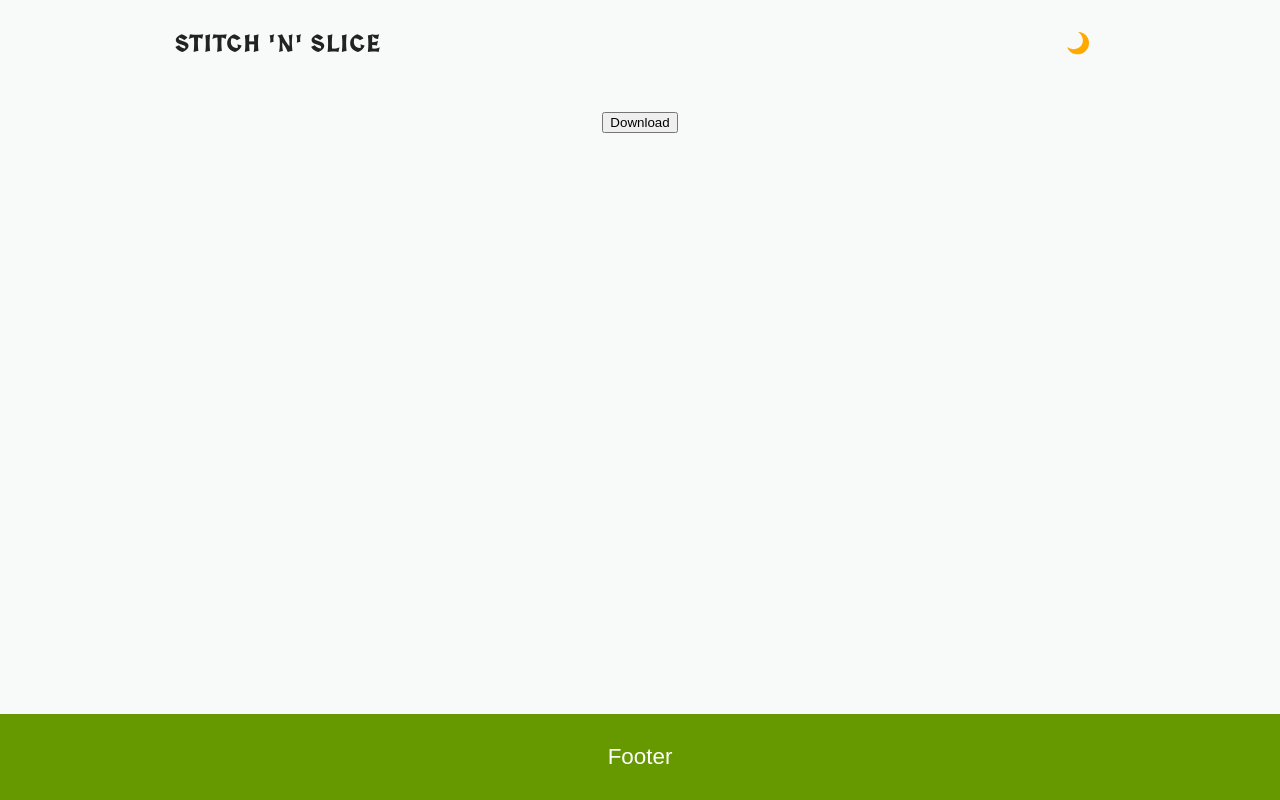
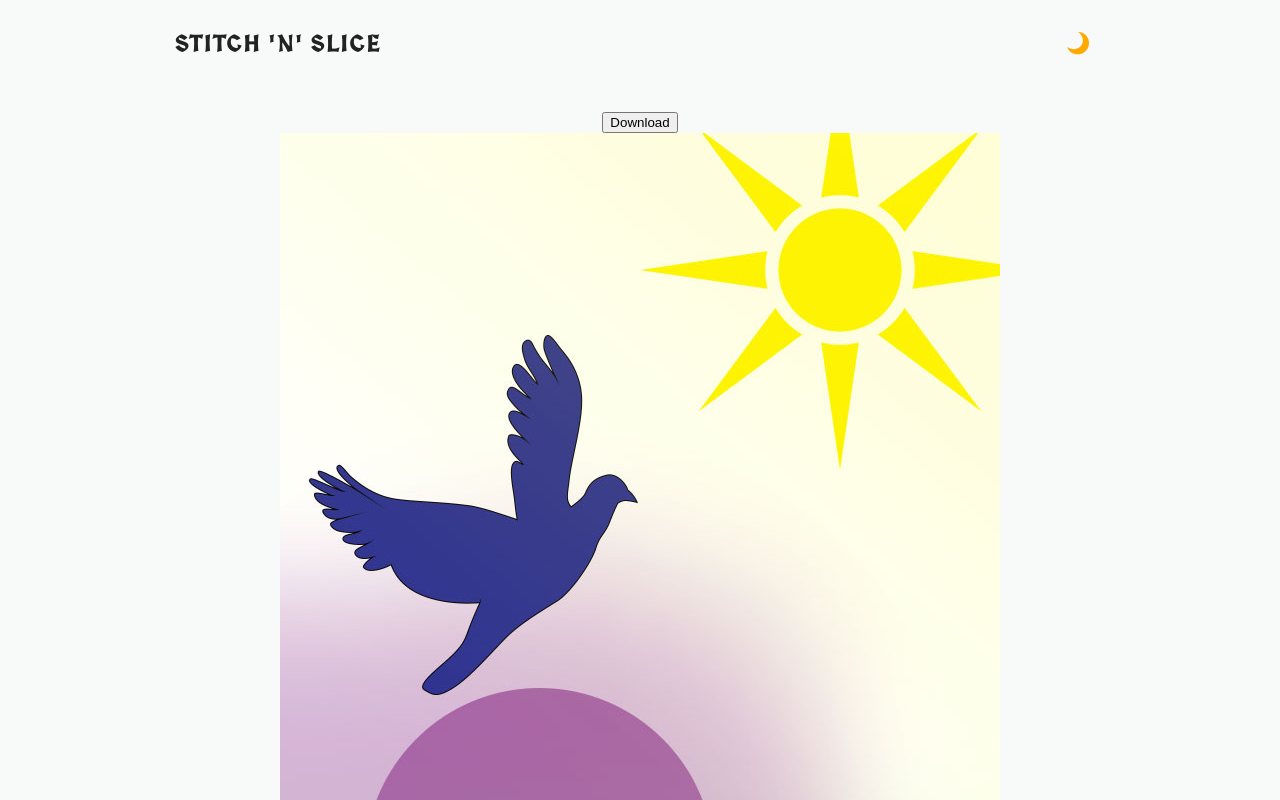
Before and after one commit to sammndhr/pixilz, a React (Create React App) app: page / in a window 1280 px wide. Shown: the top 800 px of the page. Built offline with nearby package versions, Linux system fonts and the light colour scheme.

Commit message:
Fix bug canvas render

```diff
--- a/src/components/Canvas.js
+++ b/src/components/Canvas.js
@@ -8,43 +8,45 @@ export default class Canvas extends Component {
   state = { canvases: [] }
 
   componentDidMount() {
-    this.createCanvas()
-  }
-
-  componentDidUpdate() {
     const images = [...this.divRef.current.children]
     for (let i = 0; i < images.length; i++) {
       const img = images[i]
       img.onload = () => {
+        this.createCanvas(img, i)
         this.drawCanvas(img, i)
       }
     }
   }
-  createCanvas = () => {
-    const images = [...this.divRef.current.children]
-    const canvases = images.map((img, i) => {
-      return (
+
+  createCanvas = (img, i) => {
+    const canvas = (
       <canvas
         key={i}
         width={img.width}
         height={img.height}
         className='canvas'
         ref={ref => {
-            this.canvasRefs[`canvas${i}`] = ref
+          this.canvasRefs[i] = ref
         }}
       />
     )
+    this.setState(prevState => {
+      const newState = prevState
+      return newState.canvases.push(canvas)
     })
-    this.setState({ canvases })
   }
 
   drawCanvas = (img, i) => {
-    const canvas = this.canvasRefs[`canvas${i}`]
+    const canvas = this.canvasRefs[i]
     const ctx = canvas.getContext('2d')
     ctx.drawImage(img, 0, 0)
   }
 
-  handleClik = () => {
+  handleClick = () => {
+    const click = function(node) {
+      var event = new MouseEvent('click')
+      node.dispatchEvent(event)
+    }
     for (const key in this.canvasRefs) {
       if (this.canvasRefs.hasOwnProperty(key)) {
         const canvas = this.canvasRefs[key]
@@ -52,7 +54,7 @@ export default class Canvas extends Component {
         const link = document.createElement('a')
         link.download = `${key}.png`
         link.href = url
-        link.click()
+        click(link) //link.click() doesn't work on all browsers
       }
     }
   }
@@ -60,7 +62,7 @@ export default class Canvas extends Component {
   render() {
     return (
       <div>
-        <button onClick={this.handleClik}>Download</button>
+        <button onClick={this.handleClick}>Download</button>
         <div className='canvas-wrapper'>{this.state.canvases}</div>
         <div className='images' ref={this.divRef} style={{ display: 'none' }}>
           <img id='test1' src={test01} alt='test01' />
```
Lines whose indentation alone changed are shown as unchanged.
